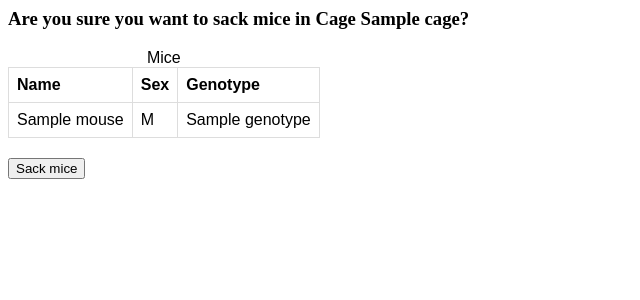
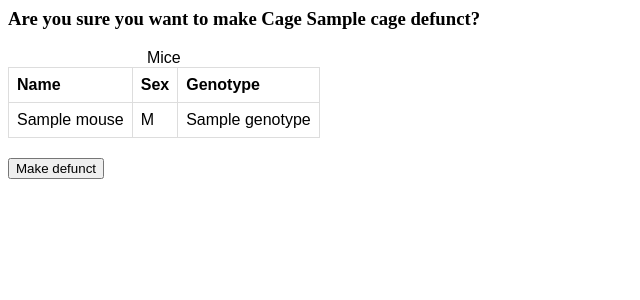
Before and after one commit to Rodgers-PAC-Lab/krill, a Django app: page /colony/sack/1/ in a window 1280 px wide. Shown: the top 300 px of the page, without its empty margins (0-640 px from the left). Run offline with Django 3.2, Linux system fonts and the light colour scheme; a user stored in the database is signed in; tables that the repository leaves empty hold one stand-in row (values such as "Sample post"); parts of the project's set-up code (start-up, migrations or seed data) failed here and were passed over.

Commit message:
Added comments

```diff
--- a/colony/forms.py
+++ b/colony/forms.py
@@ -31,4 +31,5 @@ class MatingCageForm(forms.Form):
         return data
 
 class SackForm(forms.Form):
+   "Form for making cage defunct and sacking its mice"
    pass
--- a/colony/templates/colony/sack.html
+++ b/colony/templates/colony/sack.html
@@ -2,7 +2,7 @@
 <link rel="stylesheet" type="text/css" href="{% static 'colony/table.css' %}" />
 {% url 'colony:sack' cage.pk as sack_cage %}
 
-<h3>Are you sure you want to sack mice in Cage {{ cage.name }}?</h1>
+<h3>Are you sure you want to make Cage {{ cage.name }} defunct?</h1>
 
 
 <table style="margin-bottom:20px">
@@ -28,5 +28,5 @@
 </table>
 
 <form action="{{ sack_cage }}" method="post">
-	<input type="submit", value="Sack mice" />
+	<input type="submit", value="Make defunct" />
 </form>
--- a/colony/views.py
+++ b/colony/views.py
@@ -210,16 +210,19 @@ def sack(request, cage_id):
     cage = Cage.objects.get(pk=cage_id)
     mice = Mouse.objects.filter(cage=cage)
 
+    #If the form is being submitted
     if request.method == 'POST':
         form = SackForm(request.POST)
 
         if form.is_valid():
+            #Make all cage/mice defunct
             cage.defunct = True
             cage.save()
             for mouse in mice:
                 mouse.sack_date = datetime.date.today()
                 mouse.save()
 
+            #redirect to census
             return HttpResponseRedirect('colony/')
 
     return render(request, 'colony/sack.html', {
```
